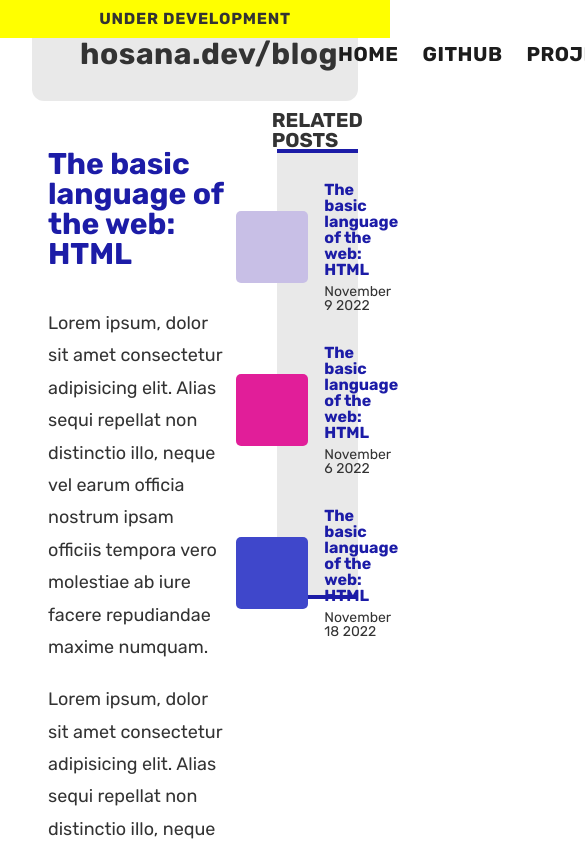
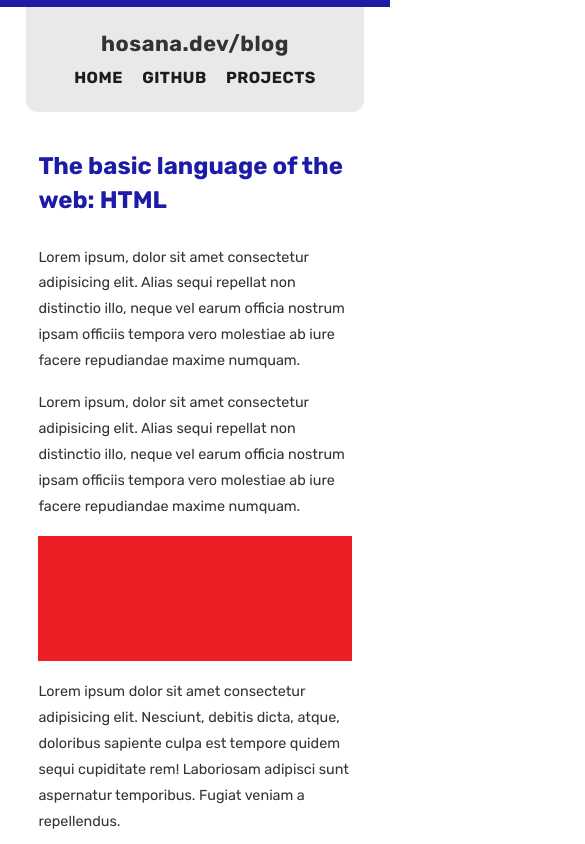
Before and after one commit to devhosana/hosana.dev-blog, a React (Vite) app: page / in a window 390 px wide. Shown: the top 844 px of the page, 585 px wide, since content can reach past the window. Built offline with nearby package versions, Linux system fonts and the light colour scheme.

Commit message:
media query ready

```diff
--- a/src/App.jsx
+++ b/src/App.jsx
@@ -20,7 +20,7 @@ function App() {
           letterSpacing: "0.75px",
           textTransform: "uppercase",
           fontSize: "1.6rem",
-          // display: "none",
+          display: "none",
         }}> Under development </div>
 
         <MainComponent/>
--- a/src/components/BlogPost/BlogPost.module.css
+++ b/src/components/BlogPost/BlogPost.module.css
@@ -6,7 +6,8 @@
 .postTitle {
   color: var(--color-primary);
   font-size: 3rem;
-  margin-bottom: 2.8rem;
+  margin-bottom: 2.4rem;
+  line-height: 1.4;
 }
 
 .paragraph {
@@ -26,4 +27,14 @@
   font-size: 2rem;
   text-align: right;
   margin-top: 4.8rem;
+  line-height: 1.4;
 }
+
+/* Abaixo de 600px */
+@media (max-width: 37.5em) {
+
+  .postAuthor {
+    text-align: center;
+  }
+
+}
--- a/src/components/MainComponent/MainComponent.jsx
+++ b/src/components/MainComponent/MainComponent.jsx
@@ -66,7 +66,7 @@ function MainModule() {
                     postData={content}
                   />
 
-                  {/* Render div line  before penultimate post */}
+                  {/* Render div line before penultimate post */}
                   {index <= penultimatePost && <div className={styles.line}/>}
 
                 </div>
--- a/src/components/MainComponent/MainComponent.module.css
+++ b/src/components/MainComponent/MainComponent.module.css
@@ -49,3 +49,58 @@
   align-items: center;
   padding: 4.8rem;
 }
+
+/* Abaixo de 1113px */
+@media (max-width: 80em) {
+
+  html {
+    /* 1rem === 9px */
+    font-size: 56.25% !important;
+  }
+
+}
+
+
+/* Abaixo de 1280px */
+@media (max-width: 69.56em) {
+
+  .flexContainer {
+    justify-content: center;
+  }
+
+  .postsContainer {
+    width: 95%;
+  }
+
+  .relatedPostsContainer {
+    display: none;
+    visibility: hidden;
+    pointer-events: none;
+    opacity: 0;
+  }
+
+}
+
+/* Abaixo de 800px */
+@media (max-width: 50em) {
+
+  html {
+    /* 1rem === 8px */
+    font-size: 50% !important;
+  }
+
+}
+
+
+/* Abaixo de 634px */
+@media (max-width: 39.68em) {
+
+  .postsContainer {
+    width: 100%;
+  }
+
+  .line {
+    width: 85%;
+  }
+
+}
--- a/src/components/NavBar/NavBar.module.css
+++ b/src/components/NavBar/NavBar.module.css
@@ -37,3 +37,28 @@
 .navbar__item:active {
   color: var(--color-primary);
 }
+
+/* Abaixo de 800px */
+@media (max-width: 50em) {
+
+  .nav__title {
+    font-size: 2.7rem;
+  }
+
+  .navbar__item {
+    font-size: 1.8rem;
+  }
+
+}
+
+/* Abaixo de 634px */
+@media (max-width: 39.68em) {
+
+  .header__container {
+    flex-direction: column;
+    justify-content: center;
+    align-items: center;
+    gap: 2rem;
+  }
+
+}
--- a/src/components/PostsPagination/PostsPagination.jsx
+++ b/src/components/PostsPagination/PostsPagination.jsx
@@ -26,10 +26,10 @@ function PostsPagination({ pages, currentPostsPosition, postsPaginationHandler }
     };
 
     // Later (1)
-    if (currentPaginationPosition > 0) {
-      const firstPaginationPosition = Math.abs(currPagPos + 4);
-      return firstPaginationPosition;
-    };
+    // if (currentPaginationPosition > 0) {
+    //   const firstPaginationPosition = Math.abs(currPagPos + 4);
+    //   return firstPaginationPosition;
+    // };
 
   };
 
--- a/src/components/PostsPagination/PostsPagination.module.css
+++ b/src/components/PostsPagination/PostsPagination.module.css
@@ -3,9 +3,14 @@
   justify-content:space-between;
   align-items: center;
 
-  min-width: 35.6rem;
+  min-width: 36.5rem;
 }
 
+.arrowContainer {
+  display: flex;
+  flex-direction: column;
+  align-items: center;
+}
 
 .arrowRight,
 .arrowLeft {
@@ -33,11 +38,11 @@
 }
 
 .arrowRight:active {
-  transform: translateX(25%) scale(1.025);
+  transform: translateX(25%) scale(1);
 }
 
 .arrowLeft:active {
-  transform: translateX(-25%) scale(1.025);
+  transform: translateX(-25%) scale(1);
 }
 
 .pageNumber {
--- a/src/components/RelatedPost/RelatedPost.module.css
+++ b/src/components/RelatedPost/RelatedPost.module.css
@@ -14,6 +14,7 @@
   font-size: 1.6rem;
   margin-bottom: 0.7rem;
   color: var(--color-primary);
+  line-height: 1.3;
 }
 
 .relatedPostDate {
--- a/src/postsContent.js
+++ b/src/postsContent.js
@@ -43,7 +43,7 @@ const randomNumFrom = function(array) {
   return num - 1;
 };
 
-
+// Para o título use no máximo 35 caracteres
 export const postsContent = [
 
   [
```
